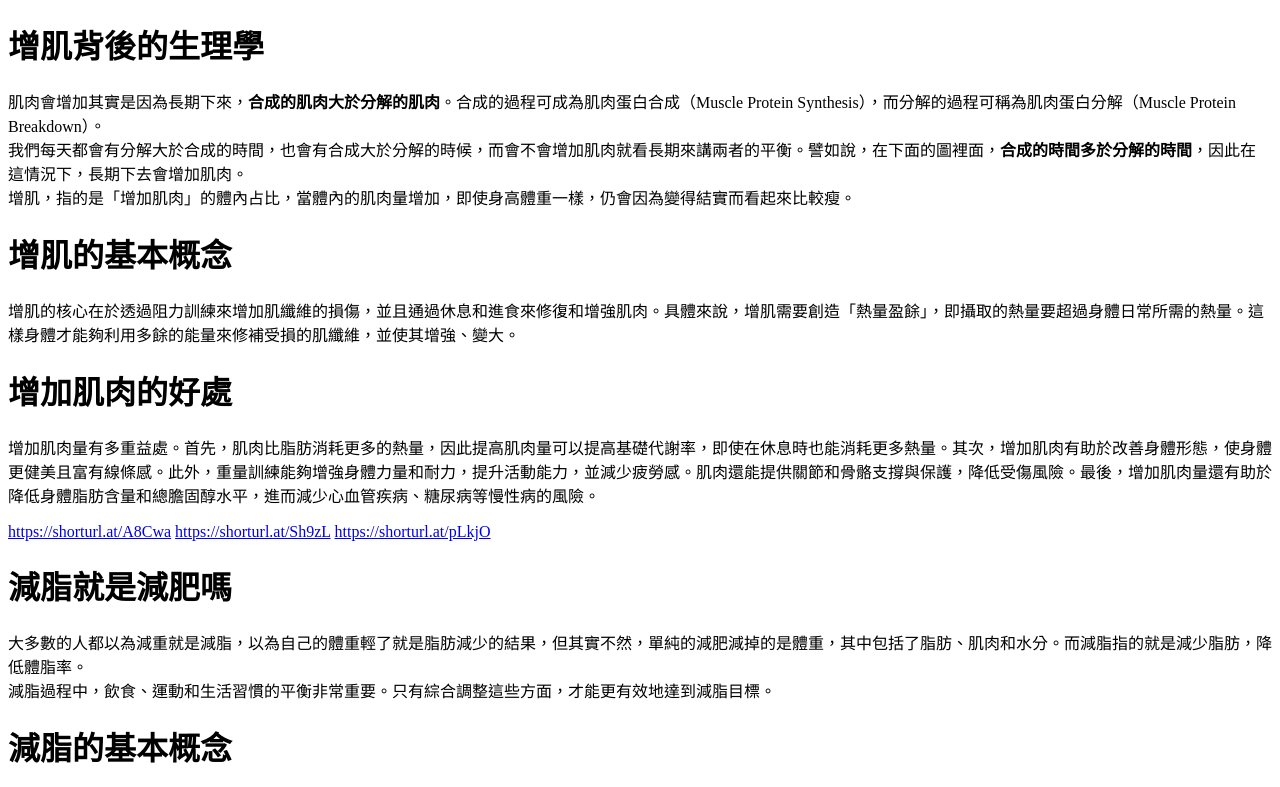
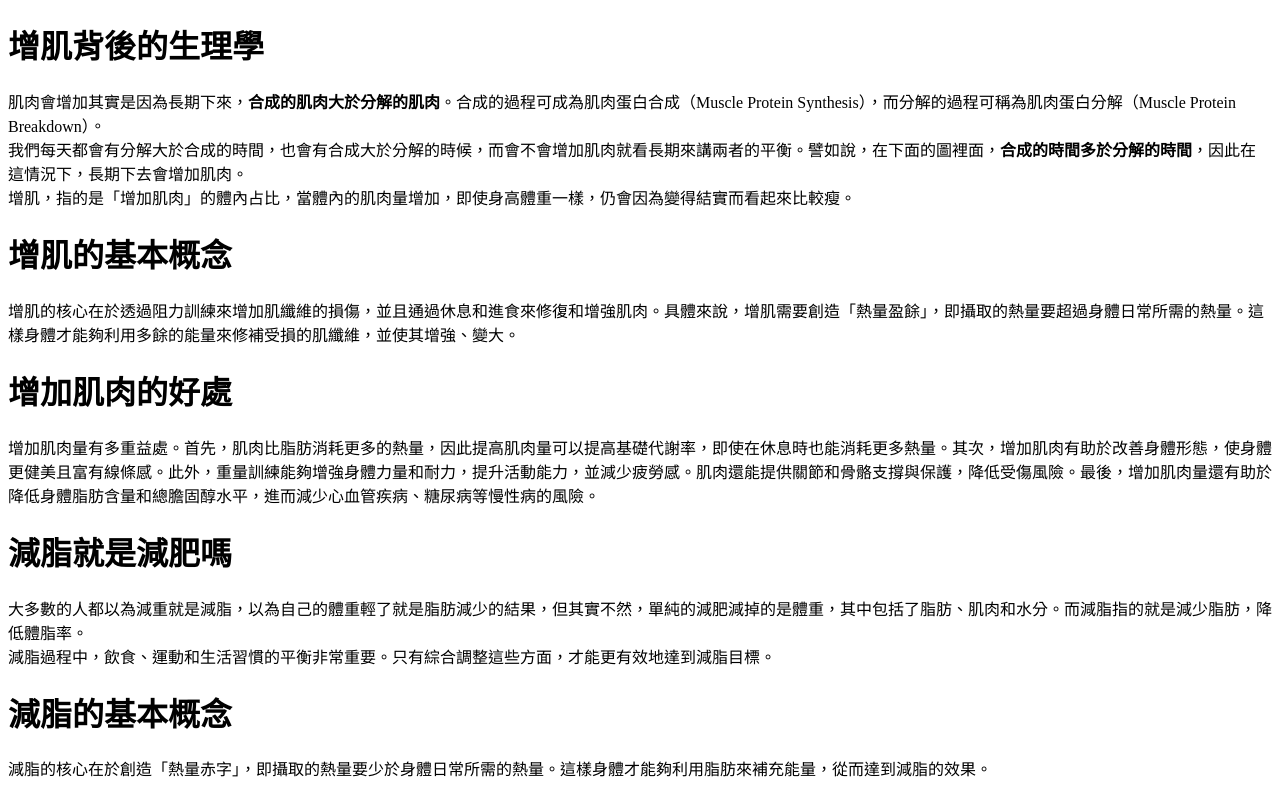
Before and after one commit to shujuan1015/shujuan1015.github.io, a plain HTML site: page dd.html in a window 1280 px wide. Shown: the top 787 px of the page. Drawn offline with Linux system fonts and the light colour scheme.

Commit message:
first commit

```diff
--- a/dd.html
+++ b/dd.html
@@ -52,9 +52,9 @@
     <span id="muscle">
         <div class="container">
             <div class="main">
-                <a href="https://shorturl.at/A8Cwa" class="gain-muscle">https://shorturl.at/A8Cwa</a>
-                <a href="https://shorturl.at/Sh9zL" class="gain-muscle">https://shorturl.at/Sh9zL</a>
-                <a href="https://shorturl.at/pLkjO" class="gain-muscle">https://shorturl.at/pLkjO</a>
+                <a href="https://shorturl.at/A8Cwa" class="gain-muscle"></a>
+                <a href="https://shorturl.at/Sh9zL" class="gain-muscle"></a>
+                <a href="https://shorturl.at/pLkjO" class="gain-muscle"></a>
 
         </div>
     </span>
```
